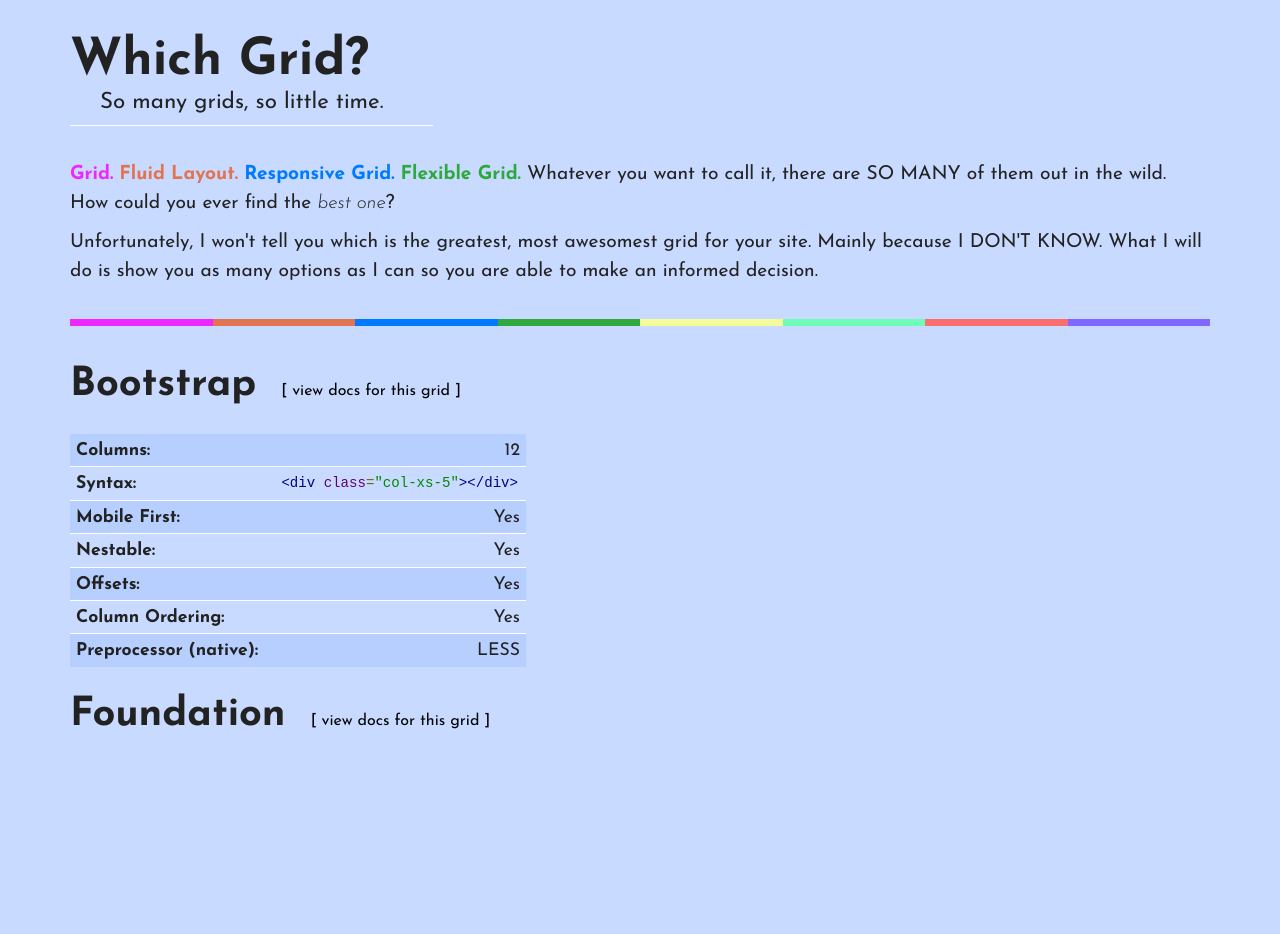
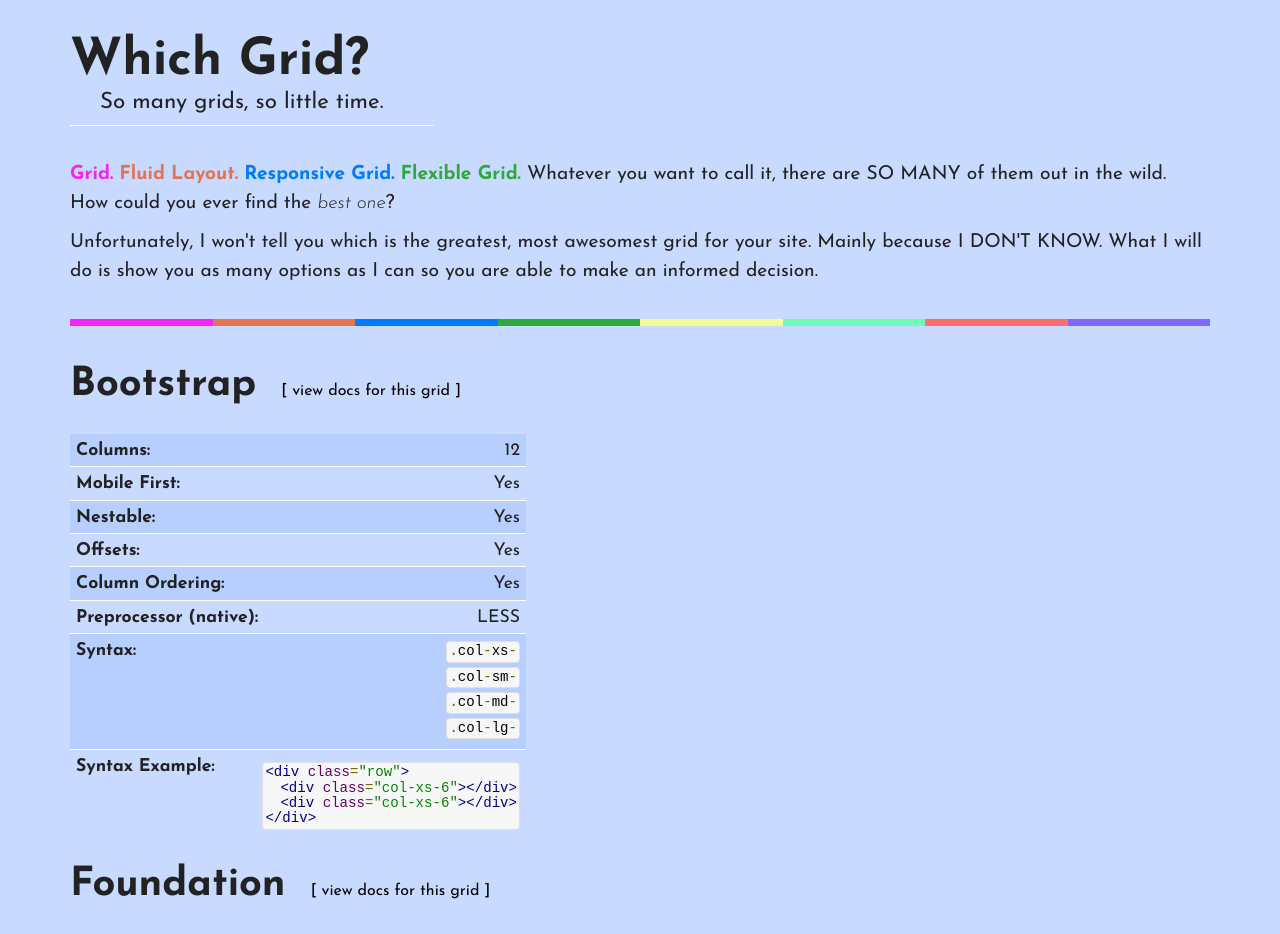
Before and after one commit to jamesmosier/whichgrid, a Jekyll site: the page built from index.html, in a window 1280 px wide. Built offline with Jekyll 4.4.1, drawn with Linux system fonts in a browser that asks for light colours; before the commit the page ends 900 px from its top, so only the background shows below that.

Commit message:
syntax formatting and UI

```diff
--- a/css/app.css
+++ b/css/app.css
@@ -790,6 +790,17 @@
   padding-right: 6px; }
 
 pre.prettyprint {
-  border: none;
+  background: #f7f7f7;
+  border: 1px solid #dfdfdf;
+  border-radius: 4px;
   font-size: 0.8em;
   margin: 0; }
+
+.indent {
+  padding-left: 15px; }
+
+.syntax .prettyprint {
+  margin-bottom: 4px; }
+
+pre.syntax-example {
+  margin-top: 5px; }
--- a/partials/bootstrap.html
+++ b/partials/bootstrap.html
@@ -7,13 +7,6 @@
 		<section>
 			<div class="question">Columns:</div>
 			<div class="answer">12</div>
-		</section>
-
-		<section>
-			<div class="question">Syntax:</div>
-			<div class="answer">
-				<pre class="prettyprint">&lt;div class="col-xs-5"&gt;&lt;/div&gt;</pre>
-			</div>
 		</section>
 
 		<section>
@@ -36,9 +29,28 @@
 			<div class="answer">Yes</div>
 		</section>
 
-		<section class="last">
+		<section>
 			<div class="question">Preprocessor (native):</div>
 			<div class="answer">LESS</div>
 		</section>
+
+		<section>
+			<div class="question">Syntax:</div>
+			<div class="answer syntax">
+				<pre class="prettyprint">.col-xs-</pre>
+				<pre class="prettyprint">.col-sm-</pre>
+				<pre class="prettyprint">.col-md-</pre>
+				<pre class="prettyprint">.col-lg-</pre>
+			</div>
+		</section>
+
+		<section class="last">
+			<div class="question">Syntax Example:</div>
+			<div class="answer">
+				<pre class="prettyprint syntax-example">&lt;div class="row"&gt;<br><span class="indent">&lt;div class="col-xs-6"&gt;&lt;/div&gt;</span><br><span class="indent">&lt;div class="col-xs-6"&gt;&lt;/div&gt;</span><br>&lt;/div&gt;</pre>
+			</div>
+		</section>
+
+
 	</div>
 </div>
```
Also changed, not shown: _sass/app.scss (+15 -1 lines), css/app.min.css.
